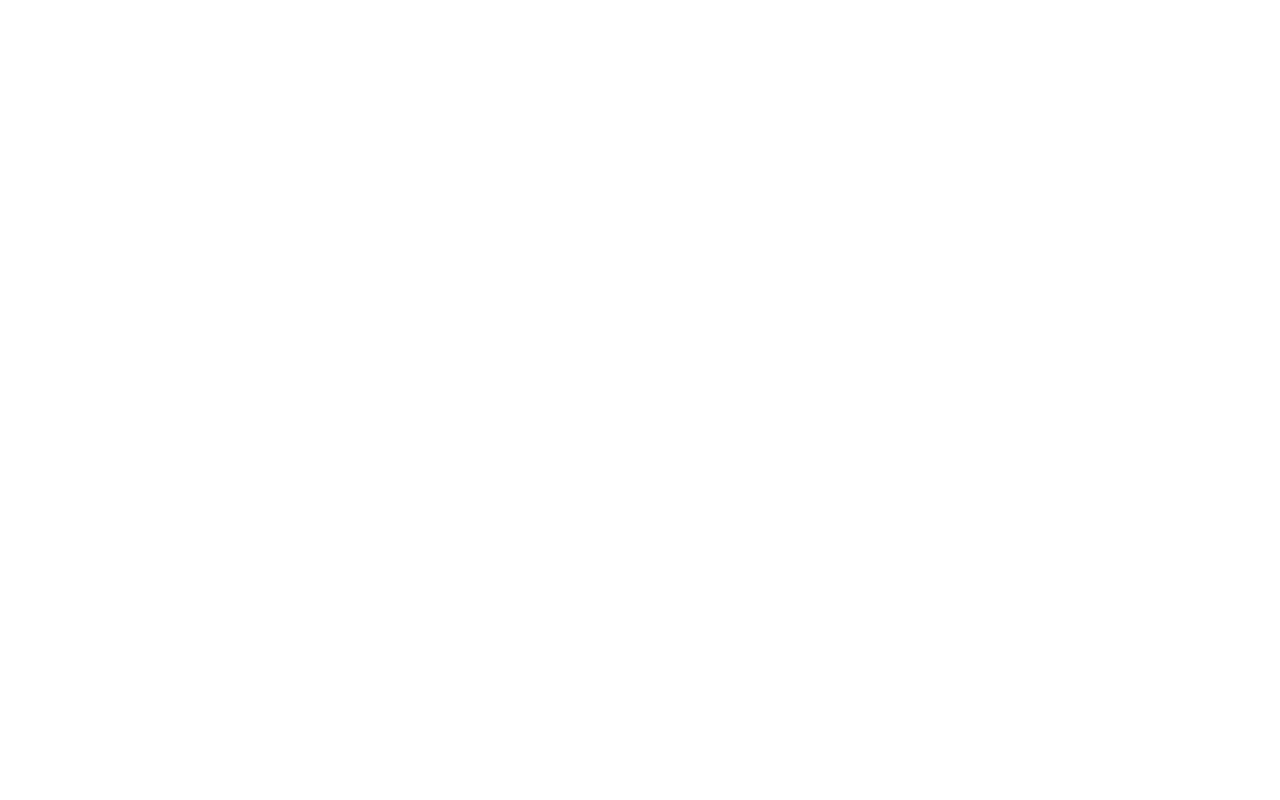
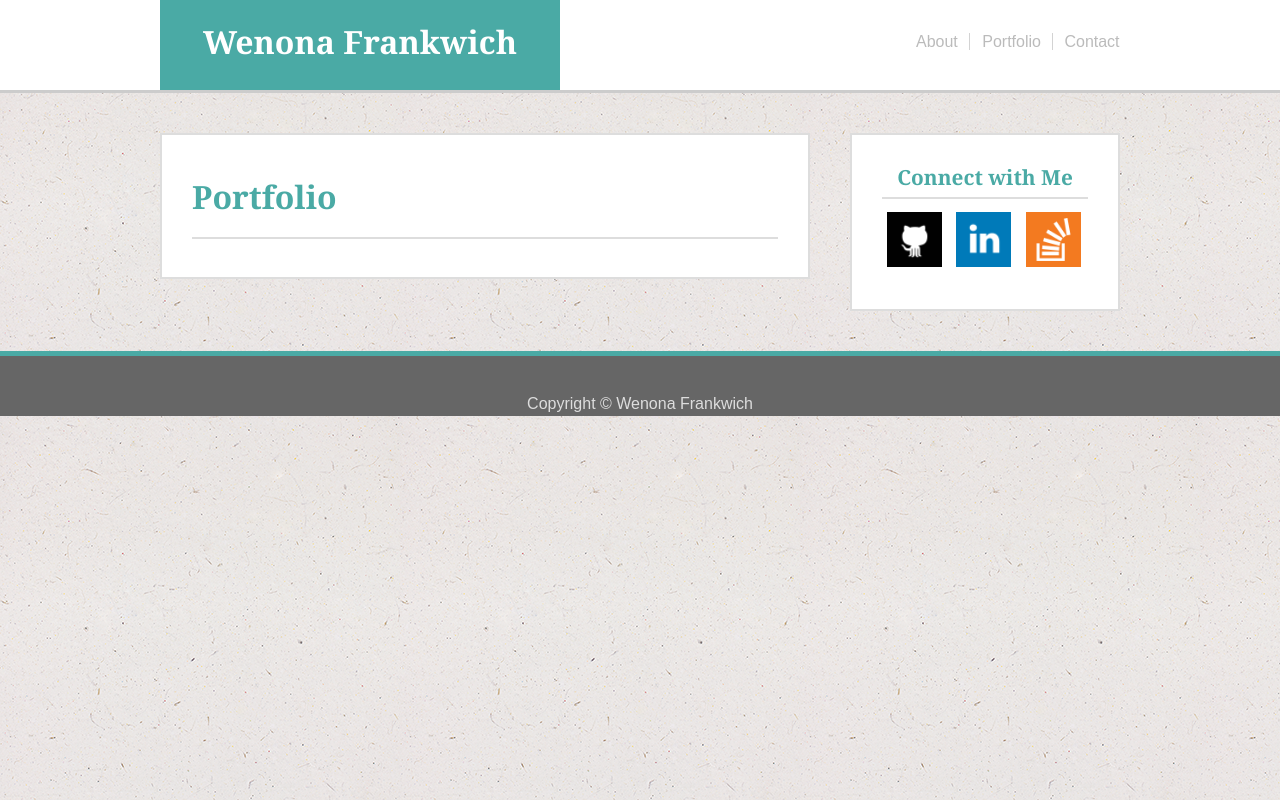
Before and after one commit to frankwichw/Basic-Portfolio, a plain HTML site: page portfolio.html in a window 1280 px wide. Drawn offline with Linux system fonts and the light colour scheme.

Commit message:
Initial site files

```diff
--- a/assets/css/style.css
+++ b/assets/css/style.css
@@ -1,23 +1,164 @@
+/* unvisited link */
+a:link {
+    color: #bbbbbb;
+    font-family: 'Arial', 'Helvetica Neue', Helvetica, sans-serif;
+    text-decoration: none;
+}
+
+/* visited link */
+a:visited {
+    color: #bbbbbb;
+}
+
+/* mouse over link */
+a:hover {
+    color: #bbbbbb;
+}
+
+/* selected link */
+a:active {
+    color: #bbbbbb;
+}
+
 h1 {
 	font-family: 'Georgia', Times, Times New Roman, serif;
 	color: #4aaaa5;
 	font-size: 2em;
+	line-height: 2em;
+	font-weight: bold;
+}
+
+h2 {
+	font-family: 'Georgia', Times, Times New Roman, serif;
+	color: #4aaaa5;
+	font-size: 1.3em;
+	font-weight: bold;
+	text-align: center;
+}
+
+hr {
+	color: #dddddd;
+	border: 1px solid #dddddd;
+}
+
+nav {
+	float: left;
+	margin-top: 30px;
 }
 
 body {
 	font-family: 'Arial', 'Helvetica Neue', Helvetica, sans-serif;
 	color: #777777;
 	font-size: 16px;
+	line-height: 1.5em;
+	background-image: url('../images/ep_naturalwhite.png');
+}
+
+html, body {
+  height: 100%;
+  margin: 0;
+}
+
+.wrapper {
+  min-height: 100%;
+  margin-bottom: -60px;
+}
+
+header {
+	border-bottom: 3px;
+	border-color: #cccccc;
+	border-style: solid;
+	background-color: #FFF;
+	height: 90px;
+}
+
+footer {
+	background-color: #666666;
+	border-top: 5px;
+	border-color: #4aaaa5;
+	border-style: solid;
+	height: 60px;
+	width: 100%;
+	clear: both;
+}
+
+#name {
+	background-color: #4aaaa5;
+	height: 90px;
+	width: 400px;
+	float: left;
+	margin-right: 356px;
+}
+
+#nameHeader {
+	color: #FFF;
+	text-align: center;
+	overflow: auto;
+	margin-top: 10px;
+}
+
+#margin {
+	margin: auto;
+	width: 960px;
+}
+
+#marginHeader {
+	width: 960px;
+	margin: auto;
 }
 
 #mainContent {
 	border-color: #dddddd;
 	border-width: 2px;
 	border-style: solid;
+	float: left;
+	background-color: #FFF;
+	width: 586px;
+	margin: 40px 40px 40px 0px;
+	padding: 30px;
+}
+
+#pic {
+	width: 250px;
+	float: left;
+	margin-right: 20px;
+	margin-bottom: 5px;
 }
 
 #connect {
 	border-color: #dddddd;
 	border-width: 2px;
 	border-style: solid;
+	float: left;
+	background-color: #FFF;
+	width: 206px;
+	margin: 40px 0px 40px 0px;
+	padding: 30px;
 }
+
+#copyright {
+	color: #dddddd;
+	text-align: center;
+	margin-top: 40px;
+	line-height: 1em;
+}
+
+.squareImage {
+	width: 55px;
+	margin: 5px;
+}
+
+#about {
+	padding-right: 11px;
+	border-right: 1px solid #d3d3d3;
+}
+
+#portfolio {
+	padding-right: 11px;
+ 	margin-left: 8px;
+ 	border-right: 1px solid #d3d3d3;
+}
+
+#contact {
+	margin-left: 7px;
+}
--- a/contact.html
+++ b/contact.html
@@ -0,0 +1,68 @@
+<!DOCTYPE html>
+<html lang="en-us">
+<head>
+	<meta charset="UTF-8">
+	<title>
+		Index
+	</title>
+
+	<link rel="stylesheet" type="text/css" href="assets/css/reset.css">
+	<link rel="stylesheet" type="text/css" href="assets/css/style.css">
+
+</head>
+<body>
+
+<div class='wrapper'>
+	<header>
+
+	<div id='marginHeader'>
+
+		<div id='name'>
+			<h1 id='nameHeader'>Wenona Frankwich</h1>
+		</div>
+
+		<nav>
+			<a href='index.html' id='about'>About</a>
+			<a href='portfolio.html' id='portfolio'>Portfolio</a>
+			<a href='contact.html' id='contact'>Contact</a>
+		</nav>
+
+	</div>
+
+	</header>
+
+<div id='margin'>
+
+	<div id='mainContent'>
+		<h1>Contact</h1>
+		<hr>
+		<p>Name:</p>
+		<p>Email</p>
+		<p>Message:</p>
+		<button>Submit</button>
+	</div>
+
+	<div id='connect'>
+		<h2>Connect with Me</h2>
+		<hr>
+			<a href='https://github.com/frankwichw'>
+				<img class='squareImage' src='assets/images/githubsquare.png' target='_blank'>
+			</a>
+
+			<a href='https://www.linkedin.com/in/wenona-frankwich-b17208148/' target='_blank'>
+				<img class='squareImage' src='assets/images/linkedinsquare.png'>
+			</a>
+
+			<a href='https://stackoverflow.com/users/8678383/w-frankwich' target='_blank'>
+				<img class='squareImage' src='assets/images/overflowsquare.png'>
+			</a>
+	</div>
+
+</div>
+
+	<footer>
+		<p id='copyright'>Copyright © Wenona Frankwich</p>
+	</footer>
+</div>
+
+</body>
--- a/portfolio.html
+++ b/portfolio.html
@@ -0,0 +1,74 @@
+<!DOCTYPE html>
+<html lang="en-us">
+<head>
+	<meta charset="UTF-8">
+	<title>
+		Index
+	</title>
+
+	<link rel="stylesheet" type="text/css" href="assets/css/reset.css">
+	<link rel="stylesheet" type="text/css" href="assets/css/style.css">
+
+</head>
+<body>
+
+<div class='wrapper'>
+	<header>
+
+	<div id='marginHeader'>
+
+		<div id='name'>
+			<h1 id='nameHeader'>Wenona Frankwich</h1>
+		</div>
+
+		<nav>
+			<a href='index.html' id='about'>About</a>
+			<a href='portfolio.html' id='portfolio'>Portfolio</a>
+			<a href='contact.html' id='contact'>Contact</a>
+		</nav>
+
+	</div>
+
+	</header>
+
+<div id='margin'>
+
+	<div id='mainContent'>
+		<h1>Portfolio</h1>
+		<hr>
+		<div id='portfolioOne'>
+		</div>
+		<div id='portfolioTwo'>
+		</div>
+		<div id='portfolioThree'>
+		</div>
+		<div id='portfolioFour'>
+		</div>
+		<div id='portfolioFive'>
+		</div>
+	</div>
+
+	<div id='connect'>
+		<h2>Connect with Me</h2>
+		<hr>
+			<a href='https://github.com/frankwichw'>
+				<img class='squareImage' src='assets/images/githubsquare.png' target='_blank'>
+			</a>
+
+			<a href='https://www.linkedin.com/in/wenona-frankwich-b17208148/' target='_blank'>
+				<img class='squareImage' src='assets/images/linkedinsquare.png'>
+			</a>
+
+			<a href='https://stackoverflow.com/users/8678383/w-frankwich' target='_blank'>
+				<img class='squareImage' src='assets/images/overflowsquare.png'>
+			</a>
+	</div>
+
+</div>
+
+	<footer>
+		<p id='copyright'>Copyright © Wenona Frankwich</p>
+	</footer>
+</div>
+
+</body>
```
Also changed, not shown: index.html (+42 -4 lines), assets/images/ep_naturalwhite.png (added), assets/images/githubsquare.png (added), assets/images/linkedinsquare.png (added), assets/images/overflowsquare.png (added).
